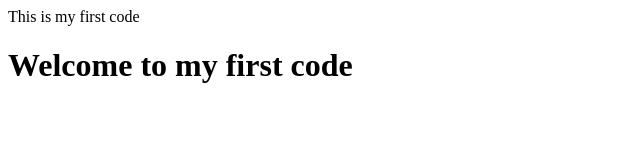
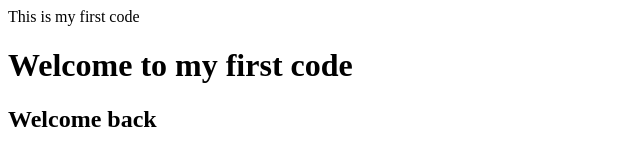
Before and after one commit to VinayakYadav1706/git-repo, a plain HTML site: page index.html in a window 1280 px wide. Shown: the whole page, without its empty margins (0-640 px from the left). Drawn offline with Linux system fonts and the light colour scheme.

Commit message:
Added second header

```diff
--- a/index.html
+++ b/index.html
@@ -1,4 +1,5 @@
 <html>
 <p> This is my first code </p>
 <h1> Welcome to my first code </h1>
+<h2> Welcome back </h2>
 </html>
```
